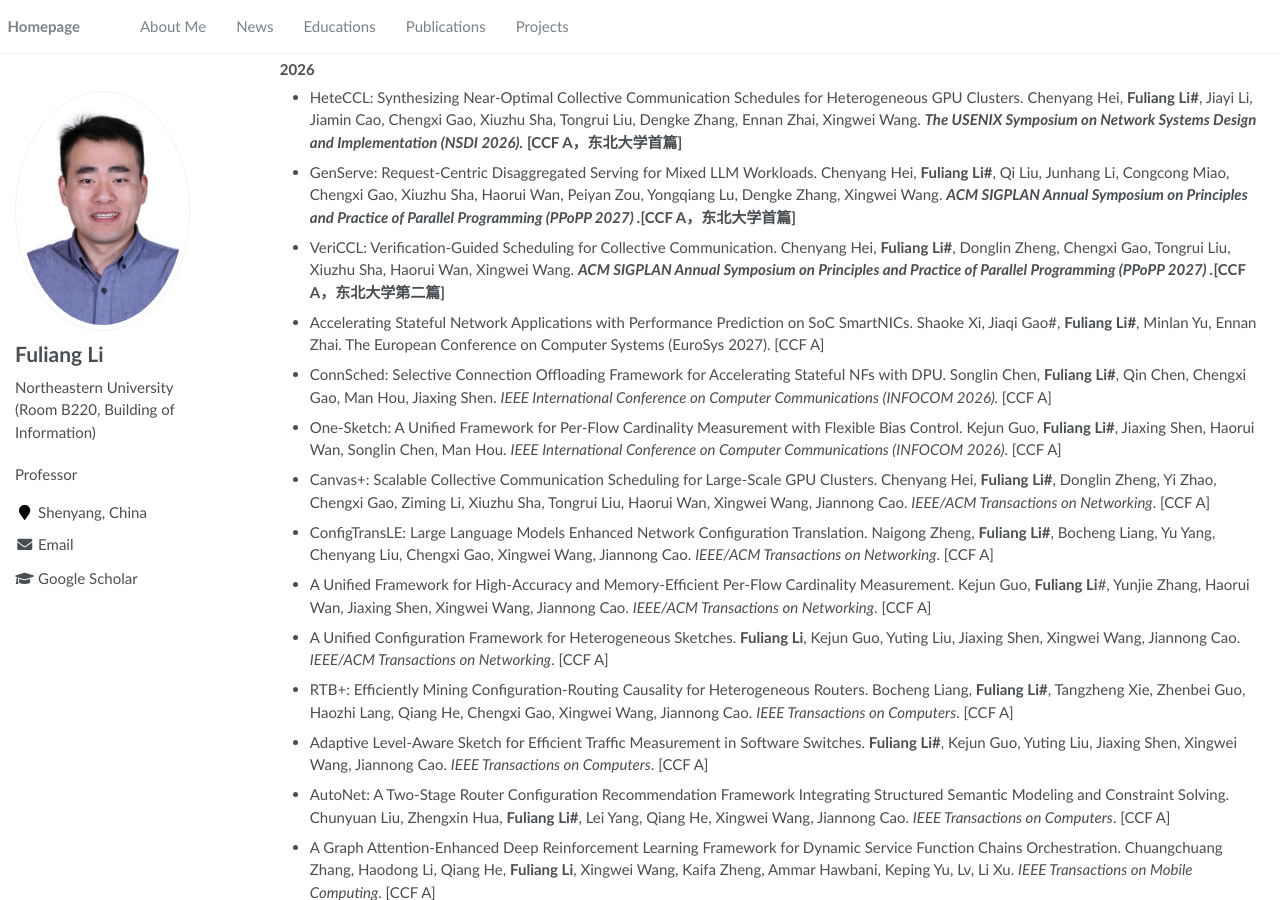
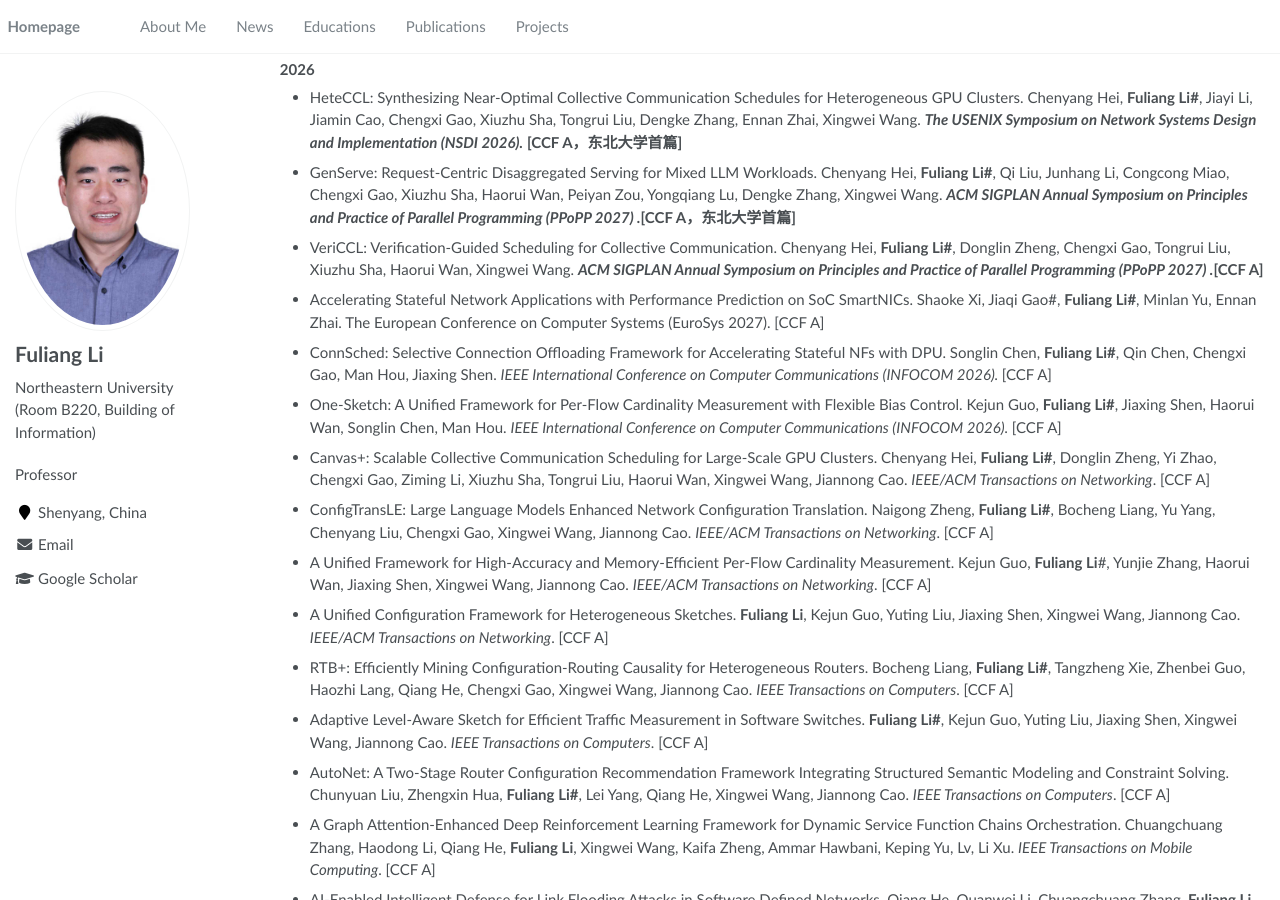
Before and after one commit to Fuliang-Li/Fuliang-Li.github.io, a Jekyll site: the page built from _pages/about.md, in a window 1280 px wide and 900 px high, scrolled down 1076 px. Built offline with Jekyll 4.4.1, drawn with Linux system fonts in a browser that asks for light colours.

Commit message:
Update about.md

```diff
--- a/_pages/about.md
+++ b/_pages/about.md
@@ -57,7 +57,7 @@ Fuliang Li (李福亮), Professor of Northeastern University. I obtained my Bach
 
 - HeteCCL: Synthesizing Near-Optimal Collective Communication Schedules for Heterogeneous GPU Clusters. Chenyang Hei, **Fuliang Li#**, Jiayi Li, Jiamin Cao, Chengxi Gao, Xiuzhu Sha, Tongrui Liu, Dengke Zhang, Ennan Zhai, Xingwei Wang. ***The USENIX Symposium on Network Systems Design and Implementation  (NSDI 2026).*** **[CCF A，东北大学首篇]**
 - GenServe: Request-Centric Disaggregated Serving for Mixed LLM  Workloads.  Chenyang Hei, **Fuliang Li#**, Qi Liu, Junhang Li, Congcong Miao, Chengxi Gao, Xiuzhu Sha, Haorui Wan, Peiyan Zou, Yongqiang Lu, Dengke Zhang, Xingwei Wang. ***ACM SIGPLAN Annual Symposium on Principles and  Practice of Parallel Programming (PPoPP 2027) .*****[CCF A，东北大学首篇]**
-- VeriCCL: Verification-Guided Scheduling for Collective Communication. Chenyang Hei, **Fuliang Li#**, Donglin Zheng, Chengxi Gao, Tongrui Liu, Xiuzhu Sha, Haorui Wan, Xingwei Wang. ***ACM SIGPLAN Annual Symposium on Principles and  Practice of Parallel Programming (PPoPP 2027) .*****[CCF A，东北大学第二篇]**
+- VeriCCL: Verification-Guided Scheduling for Collective Communication. Chenyang Hei, **Fuliang Li#**, Donglin Zheng, Chengxi Gao, Tongrui Liu, Xiuzhu Sha, Haorui Wan, Xingwei Wang. ***ACM SIGPLAN Annual Symposium on Principles and  Practice of Parallel Programming (PPoPP 2027) .*****[CCF A]**
 - Accelerating Stateful Network Applications with Performance Prediction on SoC SmartNICs. Shaoke Xi, Jiaqi Gao#, **Fuliang Li#**, Minlan Yu, Ennan Zhai. The European Conference on Computer Systems (EuroSys 2027). [CCF A]
 - ConnSched: Selective Connection Offloading Framework for Accelerating Stateful NFs with DPU. Songlin Chen, **Fuliang Li#**, Qin Chen, Chengxi Gao, Man Hou, Jiaxing Shen. <i> IEEE International Conference on Computer Communications (INFOCOM 2026). </i> [CCF A]
 - One-Sketch: A Unified Framework for Per-Flow Cardinality Measurement with Flexible Bias Control. Kejun Guo, **Fuliang Li#**, Jiaxing Shen, Haorui Wan, Songlin Chen, Man Hou. <i> IEEE International Conference on Computer Communications (INFOCOM 2026). </i> [CCF A]
```
